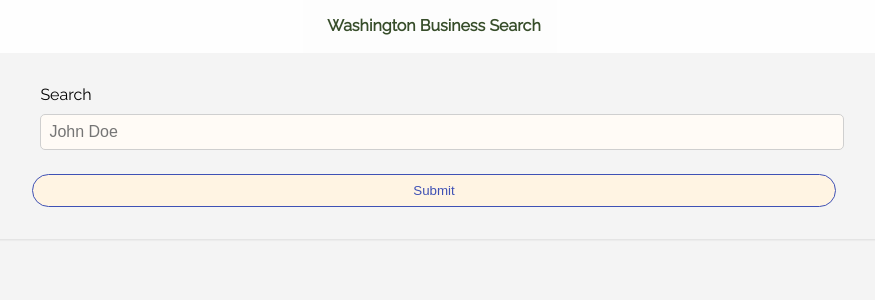
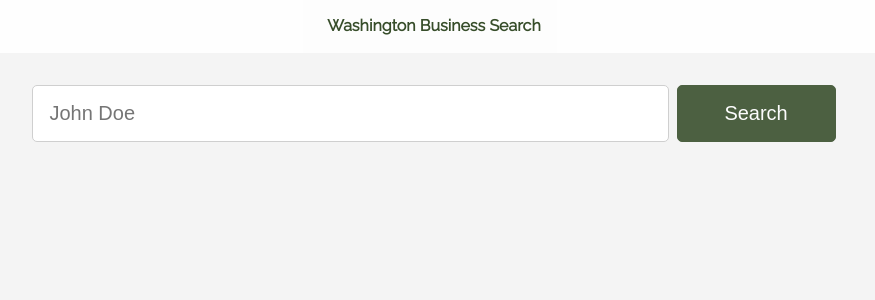
Before and after one commit to rsodegard/dataproject, a React (Create React App) app in the folder client/: page / in a window 1280 px wide. Shown: the top 300 px of the page, without its empty margins (206-1081 px from the left). Built offline with nearby package versions, Linux system fonts and the light colour scheme.

Commit message:
fourth commit

```diff
--- a/client/src/App.css
+++ b/client/src/App.css
@@ -138,6 +138,12 @@ img {
   align-items: center;
 }
 
+.eightytwenty {
+  display: grid;
+  grid-template-columns: 8fr 2fr;
+  gap: 0.5rem;
+}
+
 .align-items-right {
   text-align: right;
 }
@@ -174,15 +180,17 @@ img {
 
 .btn-open-circle {
   display: inline-block;
-  border: 1px #3f51b5 solid;
-  background: #fff4e3;
-  color: #3f51b5;
-  padding: 0.5rem 1.5rem;
-  border-radius: 25px;
+  border: 1px var(--primary-color) solid;
+  font-size: 1.25rem;
+  background: var(--primary-color);
+  opacity: 0.8;
+  color: #fff;
+  padding: 0rem 0rem;
+  border-radius: 5px;
 }
 
 .btn-open-circle:hover {
-  background: var(--nav-color);
+  background: #0e1808;
   cursor: pointer;
   color: #fff;
 }
@@ -247,12 +255,22 @@ img {
 .card {
   background: inherit;
   padding: 1rem !important;
-  box-shadow: 0 1px 2px 0 rgba(0, 0, 0, 0.1);
+  /* box-shadow: 0 1px 2px 0 rgba(0, 0, 0, 0.1); */
 }
 
-.card:hover {
+/* .card:hover {
   box-shadow: 0 2px 4px 0 rgba(0, 0, 0, 0.1);
-  /* cursor: pointer; */
+
+} */
+.fcard {
+  background: #f3f3f3;
+  padding: 1rem !important;
+  box-shadow: 0 1px 2px 0 rgba(0, 0, 0, 0.1);
+  border: limegreen 0.5px solid;
+}
+
+.fcard:hover {
+  box-shadow: 0 2px 4px 0 rgba(0, 0, 0, 0.1);
 }
 
 .medium-card {
@@ -288,12 +306,12 @@ img {
 .normal-form-label label {
   display: block;
   font-size: 1rem;
-  text-align: left;
+  text-align: center;
   padding-left: 8px;
 }
 
 .normal-form-label {
-  margin-bottom: 1rem;
+  margin-bottom: 0rem;
 }
 
 .img-wrapper {
@@ -623,12 +641,12 @@ img {
 #sexy-forms .sexy-forms-container input[type='password'],
 #sexy-forms .sexy-forms-container textarea {
   width: 100%;
-  font-size: 1rem;
-  margin: 0.5rem;
-  padding: 0.5rem;
+  font-size: 1.25rem;
+  margin: 0rem;
+  padding: 1rem;
   border: 1px solid #cfcfcf;
   border-radius: 5px;
-  background-color: #fffbf6;
+  background-color: #fff;
 }
 
 /* #fff4e3; */
@@ -639,18 +657,18 @@ img {
 #sexy-forms .sexy-forms-container textarea:focus {
   outline: 0;
   border: none;
-  border: 2px solid #138623;
+  border: 1px solid #138623;
   box-shadow: 0 5px 5px -5px rgba(0, 0, 0, 0.2);
-  background-color: #fff4e3;
+  background-color: #fffbf6;
 }
 
 #sexy-forms .sexy-forms-container input[type='email']:hover,
 #sexy-forms .sexy-forms-container input[type='text']:hover,
 #sexy-forms .sexy-forms-container input[type='password']:hover,
 #sexy-forms .sexy-forms-container textarea:hover {
-  border: 2px solid var(--primary-color);
+  border: 1px solid var(--primary-color);
   box-shadow: 0 5px 5px -5px lightgrey;
-  background-color: #fff4e3;
+  background-color: #fffbf6;
 }
 
 #sexy-forms .sexy-forms-container input[type='email']:hover::placeholder,
@@ -671,6 +689,7 @@ img {
 
 #sexy-forms .sexy-forms-container input[type='submit'] {
   width: 100%;
+  align-items: center;
   -webkit-appearance: none;
 }
 
--- a/client/src/components/search/Search.js
+++ b/client/src/components/search/Search.js
@@ -13,6 +13,7 @@ const Search = (props) => {
 
   const onSubmit = (e) => {
     e.preventDefault();
+
     console.log(formData);
   };
 
@@ -23,9 +24,9 @@ const Search = (props) => {
           <div className='sexy-forms-container'>
             <div className='card normal-form-card'>
               <div className='sexy-forms-wrapper'>
-                <form onSubmit={(e) => onSubmit(e)}>
+                <form onSubmit={(e) => onSubmit(e)} className='eightytwenty'>
                   <div className='normal-form-label'>
-                    <label htmlFor=''>Search</label>
+                    {/* <label htmlFor=''>Search</label> */}
                     <input
                       type='text'
                       name='search'
@@ -36,8 +37,8 @@ const Search = (props) => {
                   </div>
                   <input
                     type='submit'
-                    value='Submit'
-                    className='btn btn-open-circle mt-1 py-1'
+                    value='Search'
+                    className=' btn-open-circle'
                   />
                 </form>
               </div>
```
Also changed, not shown: client/src/components/profiles/ProfileItem.js (added, +13 -0 lines), client/src/components/profiles/Profile.js (added), client/src/components/profiles/Profiles.js (added).
